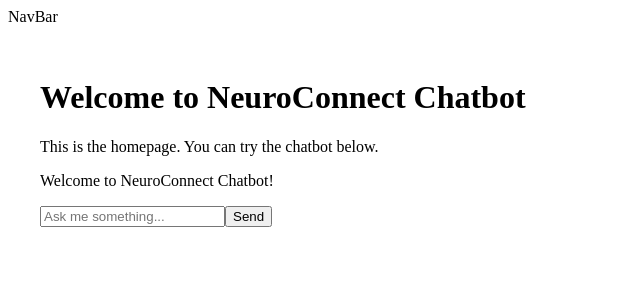
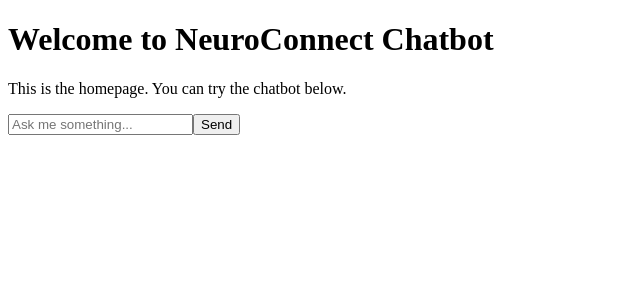
Before and after one commit to Quintin720/NeuroConnect-Chatbot-Clean, a Next.js app: page / in a window 1280 px wide. Shown: the top 300 px of the page, without its empty margins (0-640 px from the left). Built offline with nearby package versions, Linux system fonts and the light colour scheme.

Commit message:
Fix chat UI to use POST /api/chat

```diff
--- a/components/Chatbot.tsx
+++ b/components/Chatbot.tsx
@@ -1,57 +1,55 @@
-"use client";
-import { useState } from "react";
+'use client';
+
+import React, { useState } from 'react';
 
 export default function Chatbot() {
-  const [messages, setMessages] = useState([
-    { role: "system", content: "Welcome to NeuroConnect Chatbot!" }
-  ]);
-  const [input, setInput] = useState("");
+  const [input, setInput] = useState('');
+  const [messages, setMessages] = useState<string[]>([]);
 
-  async function sendMessage() {
+  const sendMessage = async () => {
     if (!input.trim()) return;
 
-    const newMessages = [...messages, { role: "user", content: input }];
-    setMessages(newMessages);
-    setInput("");
+    const userMessage = `You: ${input}`;
+    setMessages(prev => [...prev, userMessage]);
 
-    const response = await fetch("/api/chat", {
-      method: "POST",
-      headers: { "Content-Type": "application/json" },
-      body: JSON.stringify({ messages: newMessages }),
+    try {
+      const res = await fetch('/api/chat', {
+        method: 'POST',
+        headers: {
+          'Content-Type': 'application/json',
+        },
+        body: JSON.stringify({ message: input }),
       });
 
-    const data = await response.json();
-    if (data?.message) {
-      setMessages([...newMessages, { role: "assistant", content: data.message }]);
+      const data = await res.json();
+
+      if (res.ok) {
+        setMessages(prev => [...prev, `NeuroBot: ${data.reply}`]);
       } else {
-      setMessages([...newMessages, { role: "assistant", content: "Sorry, something went wrong." }]);
+        setMessages(prev => [...prev, `NeuroBot: ${data.error || 'Something went wrong.'}`]);
       }
+    } catch (error) {
+      console.error('Error sending message:', error);
+      setMessages(prev => [...prev, 'NeuroBot: Sorry, something went wrong.']);
     }
 
+    setInput('');
+  };
+
   return (
-    <div className="flex flex-col h-screen p-4 bg-white text-black">
-      <div className="flex-1 overflow-y-auto space-y-2 mb-4">
-        {messages.map((msg, i) => (
-          <div key={i} className={`p-2 rounded-md ${msg.role === "user" ? "bg-blue-100 text-right" : "bg-gray-100 text-left"}`}>
-            <p>{msg.content}</p>
-          </div>
+    <div>
+      <div style={{ marginBottom: '1rem' }}>
+        {messages.map((msg, idx) => (
+          <div key={idx}>{msg}</div>
         ))}
       </div>
-      <div className="flex">
       <input
         type="text"
-          className="flex-1 p-2 border border-gray-300 rounded-md"
+        placeholder="Ask me something..."
         value={input}
         onChange={(e) => setInput(e.target.value)}
-          placeholder="Ask me something..."
       />
-        <button
-          onClick={sendMessage}
-          className="ml-2 px-4 py-2 bg-blue-500 text-white rounded-md"
-        >
-          Send
-        </button>
-      </div>
+      <button onClick={sendMessage}>Send</button>
     </div>
   );
 }
--- a/pages/index.tsx
+++ b/pages/index.tsx
@@ -1,16 +1,12 @@
-import React from "react";
-import Chatbot from "../components/Chatbot";
-import NavBar from "../components/NavBar";
+
+import Chatbot from '../components/Chatbot';
 
 export default function Home() {
   return (
     <div>
-      <NavBar />
-      <main style={{ padding: "2rem" }}>
-        <h1>Welcome to NeuroConnect Chatbot</h1>
-        <p>This is the homepage. You can try the chatbot below.</p>
-        <Chatbot />
-      </main>
+      <h1>Welcome to NeuroConnect Chatbot</h1>
+      <p>This is the homepage. You can try the chatbot below.</p>
+      <Chatbot />
     </div>
   );
 }
```
Lines whose indentation alone changed are shown as unchanged.
